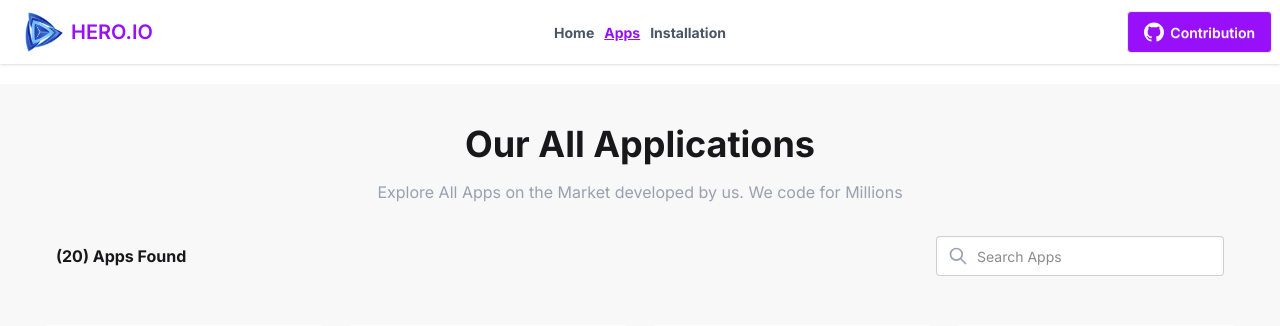
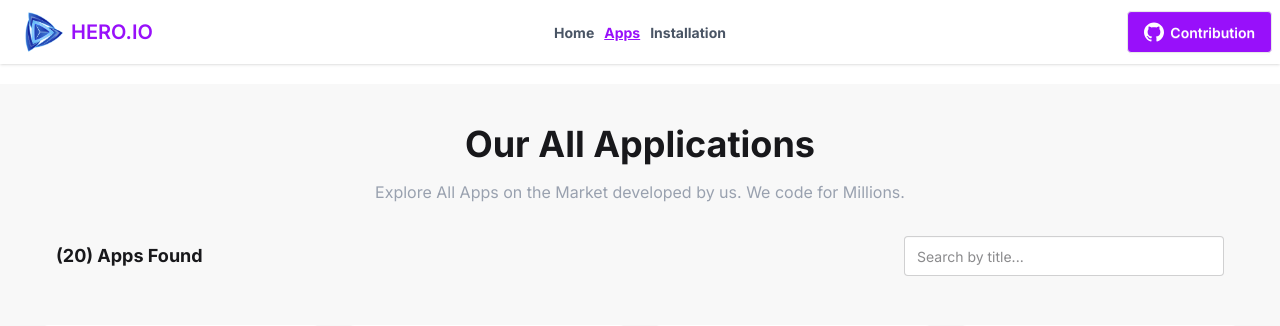
Before and after one commit to sohananazneen/hero-io, a React (Vite) app: page /apps in a window 1280 px wide. Shown: the top 326 px of the page. Built offline with nearby package versions, Linux system fonts and the light colour scheme.

Commit message:
search bar

```diff
--- a/src/Components/AppsPage/AppsPage.jsx
+++ b/src/Components/AppsPage/AppsPage.jsx
@@ -1,50 +1,48 @@
-import React from "react";
-import { Link, useLoaderData } from "react-router";
-import { LuDownload } from "react-icons/lu";
-import { FaStar } from "react-icons/fa6";
+import React, { useState } from "react";
+import { useLoaderData } from "react-router";
 import AppsCard from "./AppsCard";
+import AppError from "../ErrorPages/AppError";
 
 const AppsPage = () => {
   const allApps = useLoaderData();
-  //   console.log(allApps);
+  const [searchQuery, setSearchQuery] = useState("");
+
+  const filteredApps = allApps.filter((app) =>
+    app.title.toLowerCase().includes(searchQuery.toLowerCase()),
+  );
+
   return (
-    <div className="mx-auto text-center m-5 p-10 bg-base-200">
+    <div className="mx-auto text-center m-5 p-10 bg-base-200 min-h-screen">
       <h1 className="text-4xl font-bold">Our All Applications</h1>
       <p className="text-gray-400 my-4">
-        Explore All Apps on the Market developed by us. We code for Millions
+        Explore All Apps on the Market developed by us. We code for Millions.
       </p>
+
       <div className="flex flex-col md:flex-row justify-between items-center p-4 mb-8 gap-4">
         <div className="text-left w-full md:w-auto">
-          <p className="font-bold">({allApps.length}) Apps Found</p>
+          <p className="font-bold text-lg">
+            ({filteredApps.length}) Apps Found
+          </p>
         </div>
-        <div className="form-control w-full md:w-72">
-          <div className="relative">
-            <input
-              type="text"
-              placeholder="Search Apps"
-              className="input input-bordered w-full pl-10 focus:input-primary transition-all"
-            />
-            <svg
-              xmlns="http://www.w3.org/2000/svg"
-              className="h-5 w-5 absolute left-3 top-1/2 -translate-y-1/2 text-gray-400"
-              fill="none"
-              viewBox="0 0 24 24"
-              stroke="currentColor"
-            >
-              <path
-                strokeLinecap="round"
-                strokeLinejoin="round"
-                strokeWidth="2"
-                d="M21 21l-6-6m2-5a7 7 0 11-14 0 7 7 0 0114 0z"
-              />
-            </svg>
-          </div>
+        <div className="form-control w-full md:w-80">
+          <input
+            type="text"
+            placeholder="Search by title..."
+            className="input input-bordered w-full focus:input-primary"
+            value={searchQuery}
+            onChange={(e) => setSearchQuery(e.target.value)}
+          />
         </div>
       </div>
-      <div className="grid grid-cols-1 md:grid-cols-4 gap-4">
-        {allApps.map((allApp) => (
-          <AppsCard {...allApp} key={allApp.id} />
-        ))}
+
+      <div className="grid grid-cols-1 sm:grid-cols-2 md:grid-cols-3 lg:grid-cols-4 gap-6">
+        {filteredApps.length > 0 ? (
+          filteredApps.map((app) => <AppsCard {...app} key={app.id} />)
+        ) : (
+          <div className="col-span-full flex justify-center items-center w-full">
+            <AppError />
+          </div>
+        )}
       </div>
     </div>
   );
```
